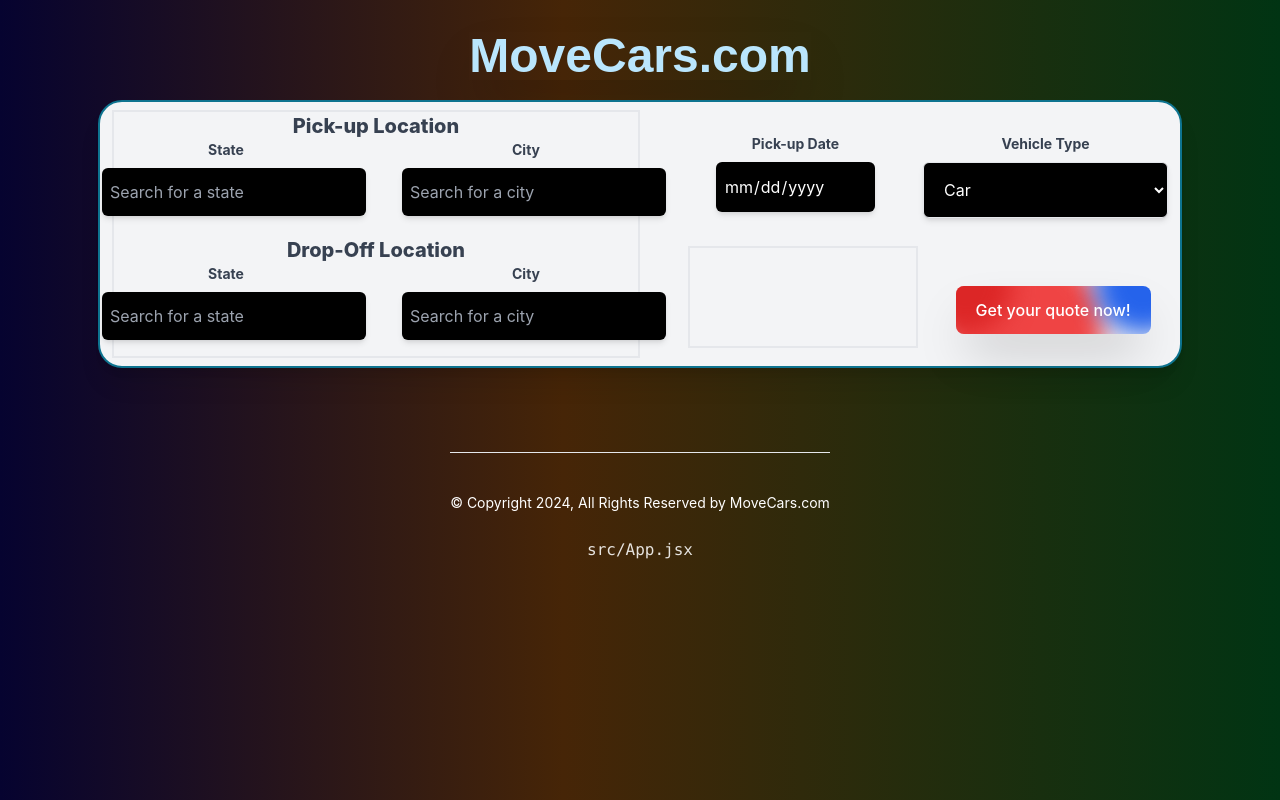
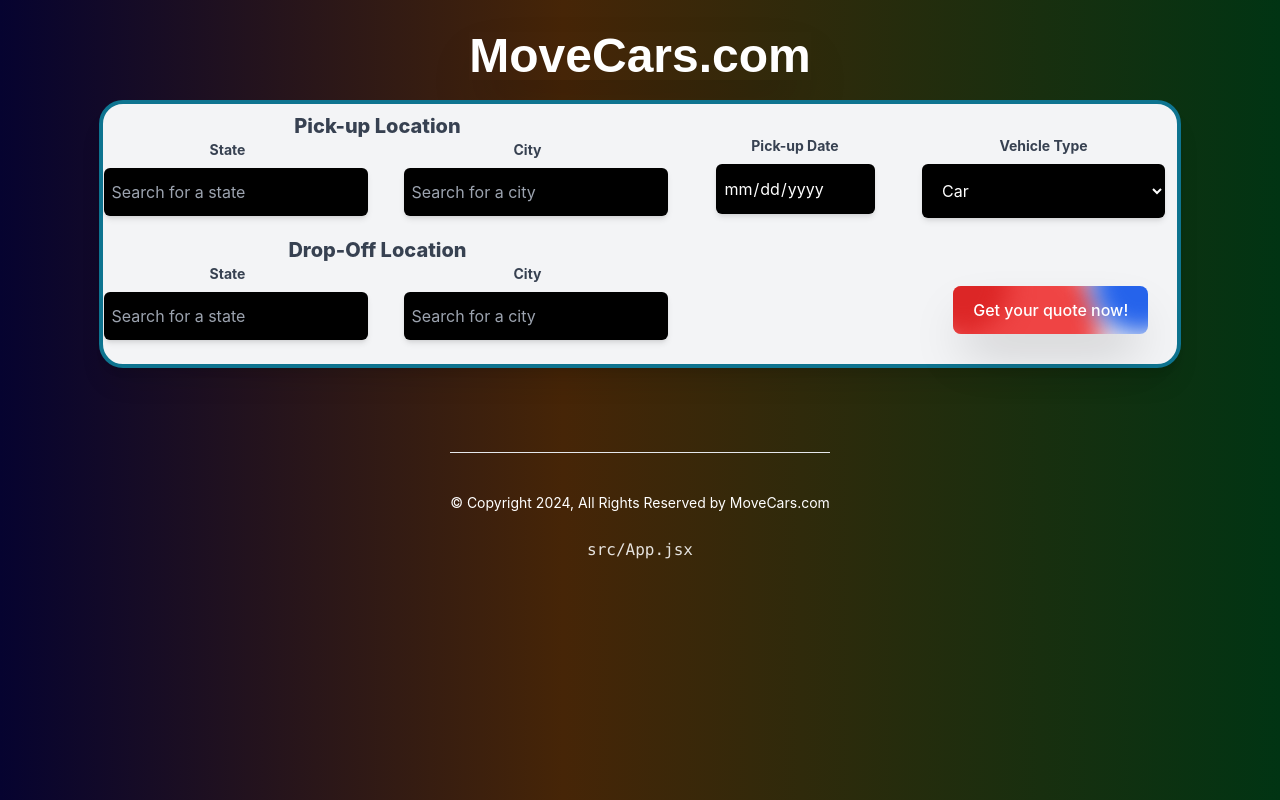
Before and after one commit to AliKefel/movecars-search, a React (Vite) app: page / in a window 1280 px wide. Built offline with nearby package versions, Linux system fonts and the light colour scheme.

Commit message:
styling fixed

```diff
--- a/src/App.jsx
+++ b/src/App.jsx
@@ -11,7 +11,7 @@
       <div className='w-full h-full '>
 
         <div className='w-full h-fit justify-center flex items-center'>
-          <h1 className='font-extrabold text-5xl text-pretty text-sky-200 mb-5 shadow-2xl' style={{fontFamily: 'sans-serif'}}>MoveCars.com</h1>
+          <h1 className='font-extrabold text-5xl text-pretty text-white mb-5 shadow-2xl' style={{fontFamily: 'sans-serif'}}>MoveCars.com</h1>
         </div>
           <SearchBarComp/>
           <Footer/>
--- a/src/components/SearchBarComp.jsx
+++ b/src/components/SearchBarComp.jsx
@@ -6,9 +6,9 @@
     return (
         <div className=" mx-auto justify-center items-center flex">
 
-            <form className="bg-gray-100 flex row space-x-12 shadow-xl rounded-3xl  pt-2 pb-2 border-2 border-cyan-700 w-fit p-3">
+            <form className="bg-gray-100 flex row space-x-12 shadow-xl rounded-3xl  pt-2 pb-2 border-4 border-cyan-700 w-fit p-3">
 
-                <div className='flex flex-col space-y-1 w-1/2 border-2'>
+                <div className='flex flex-col space-y-1 w-1/2 '>
 
                     <div className='flex flex-col justify-center w-full space-x-0'>
                         <label className="block text-gray-700 text-xl font-extrabold items-center justify-center" htmlFor="pickup-date">
@@ -104,7 +104,7 @@
                                     <label className="block text-gray-700 text-sm font-bold mb-2" htmlFor="vehicle">
                                         Vehicle Type
                                     </label>
-                                    <select id="vehicle" className=' bg-black rounded-md border shadow-md p-4 text-md text-white focus:shadow-outline hover:bg-slate-800 focus:ring-2 duration-300' >
+                                    <select id="vehicle" className=' bg-black rounded-md shadow-md p-4 text-md text-white focus:shadow-outline hover:bg-slate-800 focus:ring-2 duration-300' >
                                         <option  disabled >Select Vehicle Type</option>
                                         <option>Car</option>
                                         <option>Truck</option>
@@ -139,7 +139,7 @@
 
                         <div className='flex flex-row w-full space-x-5   mt-4'>
 
-                            <div className='border-2 w-1/2'>
+                            <div className=' w-1/2'>
 
                             </div>
 
```
